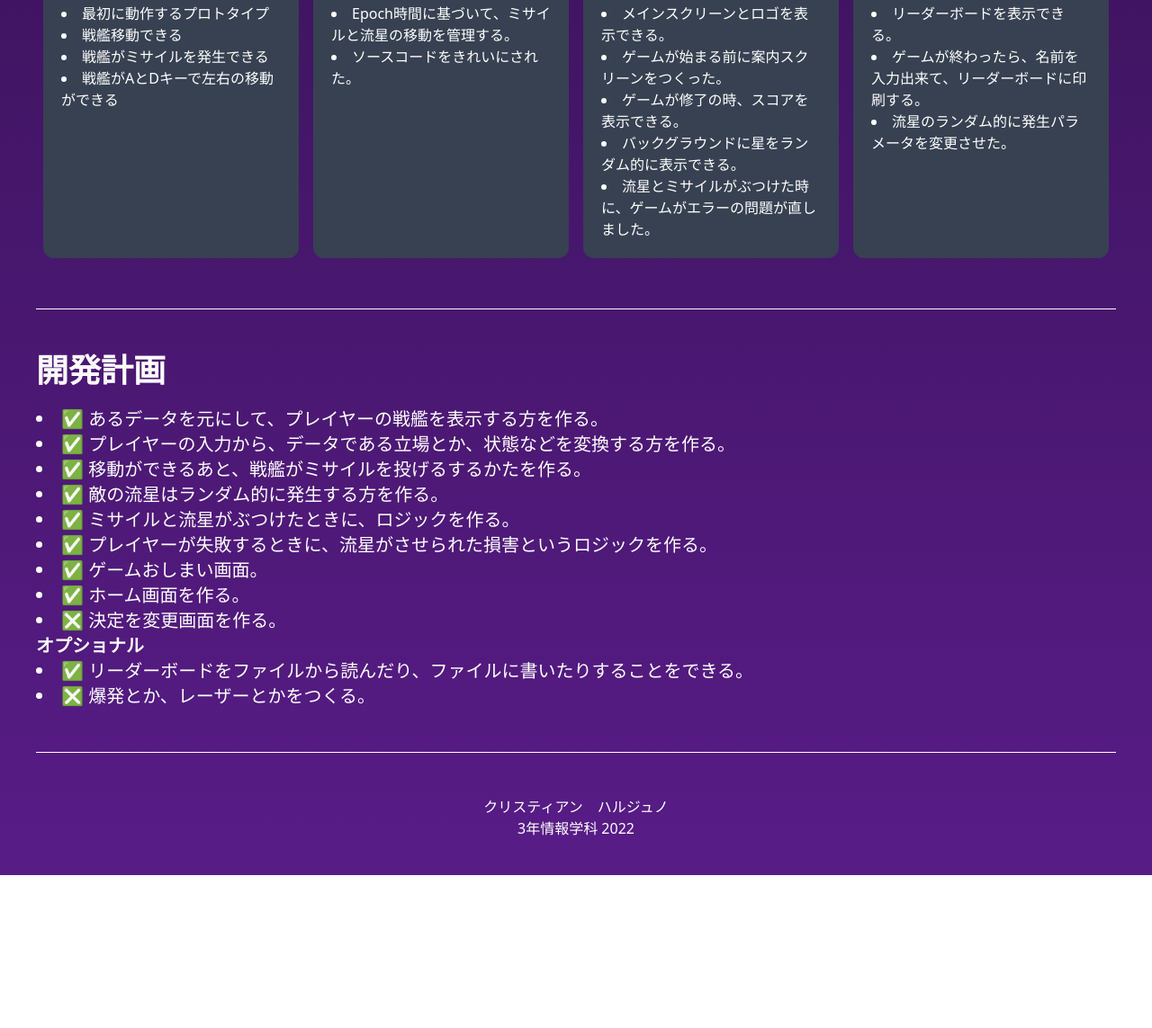
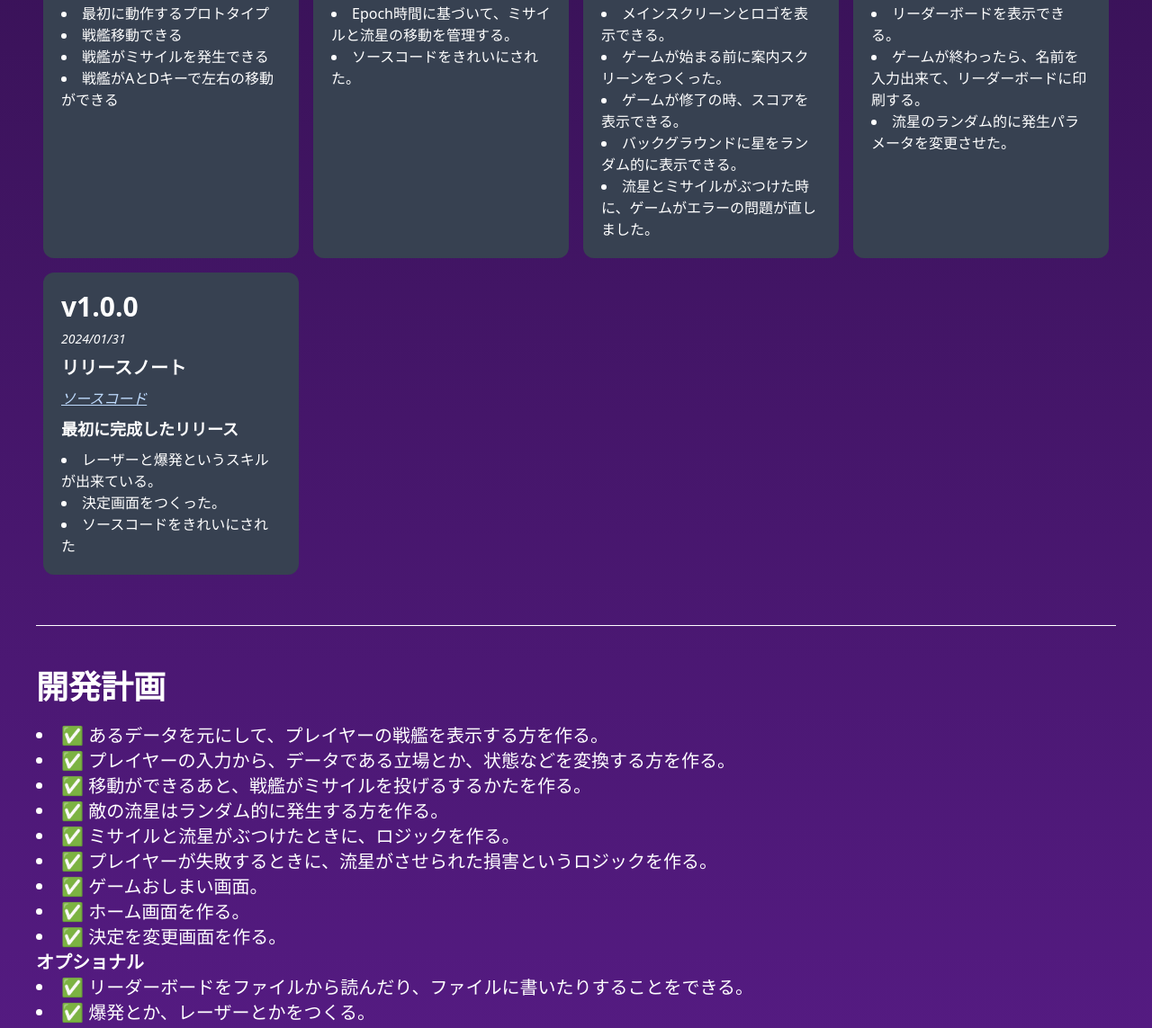
Before and after one commit to SorataBaka/galactic-war, a plain HTML site: page docs/index.html in a window 1280 px wide. Shown: the part 2671-3814 px from the top of the page at 90% size. Before the commit the page ends 3644 px from the top, so only its background shows below. Drawn offline with nearby package versions, Linux system fonts and the light colour scheme.

Commit message:
docs: updated docs to latest release

```diff
--- a/docs/index.html
+++ b/docs/index.html
@@ -57,7 +57,7 @@
         <h2 class="text-4xl font-bold mb-5">インストール</h2>
         <span class="italic text-xl font-thin">ゲームのソースコードはGitHubでホストされています。</span>
         <span class="italic text-xl font-thin">このガイドは Linux 向けに書かれています。 Windowsの場合は、<a class="underline text-blue-200"
-                href="https://github.com/SorataBaka/galactic-war/releases/tag/v0.0.3">ここ</a>からソースコードをダウンロードしてください。</span>
+                href="https://github.com/SorataBaka/galactic-war/releases/tag/v1.0.0">ここ</a>からソースコードをダウンロードしてください。</span>
         <div class="flex flex-col gap-2">
             <h3 class="text-2xl font-bold">実行ファイルをインストールする</h3>
             <p class="text-xl">1. <a class="underline text-blue-200"
@@ -76,18 +76,18 @@
                 <p>> sudo apt-get install libncurses5-dev libncursesw5-dev</p>
             </div>
             <p class="text-xl">2. <a class="underline text-blue-200"
-                    href="https://github.com/SorataBaka/galactic-war/archive/refs/tags/v0.0.3.tar.gz">ここ</a>から実行可能ファイルをダウンロードする。または、以下のようにダウンロードする。
+                    href="https://github.com/SorataBaka/galactic-war/archive/refs/tags/v1.0.0.tar.gz">ここ</a>から実行可能ファイルをダウンロードする。または、以下のようにダウンロードする。
             </p>
             <div class="bg-gray-500 rounded p-2 text-white font-mono bg-opacity-90">
-                <p>> wget https://github.com/SorataBaka/galactic-war/archive/refs/tags/v0.0.3.tar.gz</p>
+                <p>> wget https://github.com/SorataBaka/galactic-war/archive/refs/tags/v1.0.0.tar.gz</p>
             </div>
             <p class="text-xl">3. tar ファイルからソースコードを抽出します。</p>
             <div class="bg-gray-500 rounded p-2 text-white font-mono bg-opacity-90">
-                <p>> tar xvzf ./latest.tar.gz</p>
+                <p>> tar xvzf ./galactic-war-1.0.0.tar.gz</p>
             </div>
             <p class="text-xl">4. ソースコードからコンパイルする</p>
             <div class="bg-gray-500 rounded p-2 text-white font-mono bg-opacity-90">
-                <p>> cd ./galactic-war-latest</p>
+                <p>> cd ./galactic-war-1.0.0</p>
                 <p>> make</p>
             </div>
             <p class="text-4xl">5. 実行可能ファイルを実行する。</p>
@@ -99,6 +99,7 @@
     <hr class=" border-white">
     <section class="h-auto flex flex-col align-middle justify-center">
         <h2 class="text-4xl font-bold mb-5">操作方法</h2>
+
     </section>
     <hr class=" border-white">
     <section class="h-auto flex flex-col align-middle justify-center">
@@ -150,6 +151,18 @@
                     <li>流星のランダム的に発生パラメータを変更させた。</li>
                 </ol>
             </div>
+            <div class="flex flex-col align-middle justify-start m-2 p-5 rounded-xl bg-gray-700 gap-2">
+                <h5 class="text-3xl font-extrabold">v1.0.0</h5>
+                <span class="text-sm italic">2024/01/31</span>
+                <h6 class="text-xl font-bold">リリースノート</h6>
+                <a class="text-blue-200 underline italic" href="https://github.com/SorataBaka/galactic-war/releases/tag/v1.0.0">ソースコード</a>
+                <h6 class="text-lg font-bold">最初に完成したリリース</h6>
+                <ol class="list-disc list-inside">
+                    <li>レーザーと爆発というスキルが出来ている。</li>
+                    <li>決定画面をつくった。</li>
+                    <li>ソースコードをきれいにされた</li>
+                </ol>
+            </div>
         </div>
     </section>
     <hr class=" border-white">
@@ -164,15 +177,15 @@
             <li>✅ プレイヤーが失敗するときに、流星がさせられた損害というロジックを作る。</li>
             <li>✅ ゲームおしまい画面。</li>
             <li>✅ ホーム画面を作る。</li>
-            <li>❎ 決定を変更画面を作る。</li>
+            <li>✅ 決定を変更画面を作る。</li>
             <h3 class="text-xl font-bold">オプショナル</h3>
             <li>✅ リーダーボードをファイルから読んだり、ファイルに書いたりすることをできる。</li>
-            <li>❎ 爆発とか、レーザーとかをつくる。</li>
+            <li>✅ 爆発とか、レーザーとかをつくる。</li>
         </ol>
     </section>
     <hr class=" border-white">
     <footer class="flex flex-col align-middle justify-center text-center text-white text-md">
-        <span>クリスティアン　ハルジュノ<br>3年情報学科 2022</span>
+        <span>クリスティアン　ハルジュノ<br>3年情報学科 2024</span>
     </footer>
 </body>
 
```
